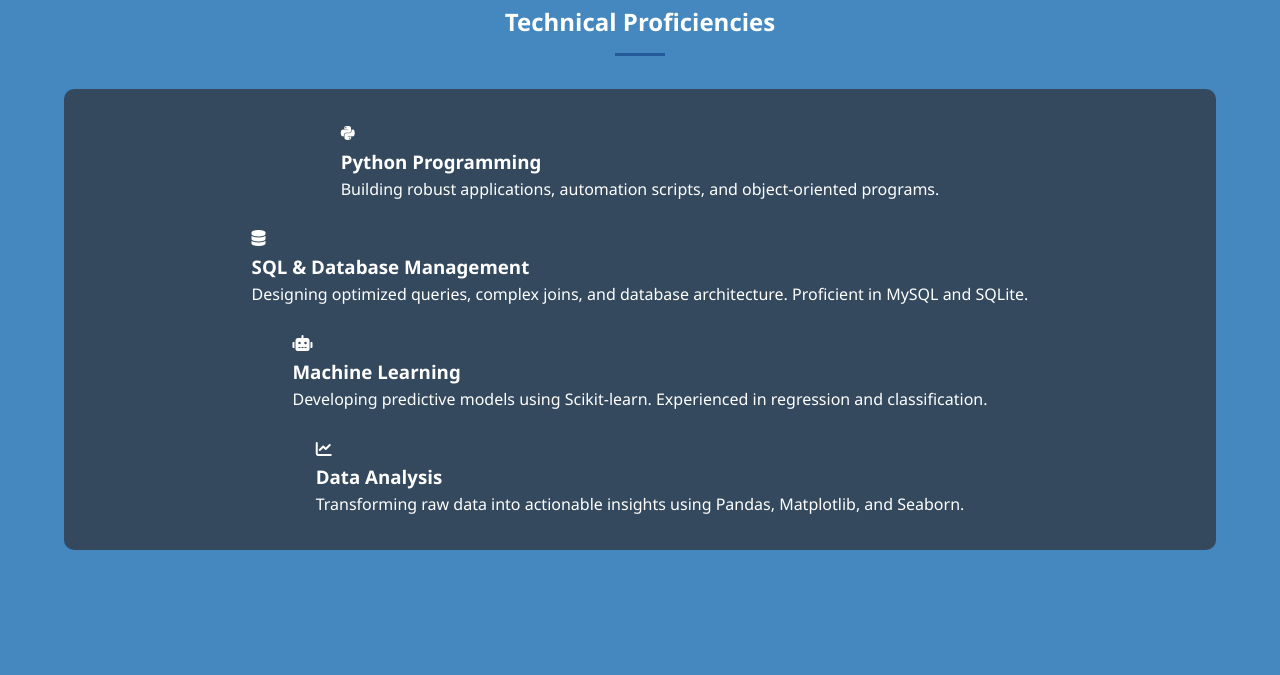
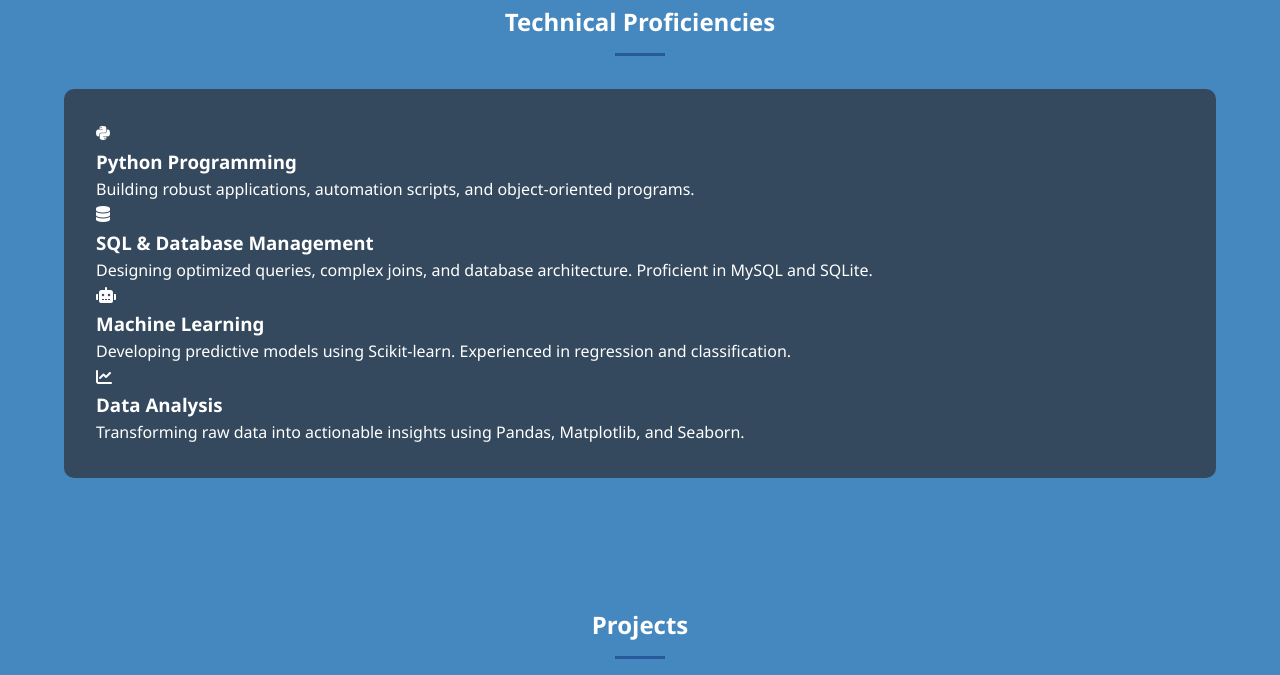
Before and after one commit to AhmedMohamady1/AhmedMohamady1.github.io, a plain HTML site: page index.html in a window 1280 px wide. Shown: the part 880-1555 px from the top of the page. Drawn offline with Linux system fonts and the light colour scheme.

Commit message:
Update index.html

```diff
--- a/index.html
+++ b/index.html
@@ -249,8 +249,6 @@
         <h2 class="section-title">Technical Proficiencies</h2>
         <div class="card-container">
             <div class="card">
-                <div class="skills-container">
-                    <div class="skill-card">
                         <div class="skill-icon">
                             <i class="fab fa-python"></i>
                         </div>
@@ -258,9 +256,7 @@
                         <p class="skill-description">
                             Building robust applications, automation scripts, and object-oriented programs.
                         </p>
-                    </div>
 
-                    <div class="skill-card">
                         <div class="skill-icon">
                             <i class="fas fa-database"></i>
                         </div>
@@ -268,9 +264,7 @@
                         <p class="skill-description">
                             Designing optimized queries, complex joins, and database architecture. Proficient in MySQL and SQLite.
                         </p>
-                    </div>
 
-                    <div class="skill-card">
                         <div class="skill-icon">
                             <i class="fas fa-robot"></i>
                         </div>
@@ -278,9 +272,7 @@
                         <p class="skill-description">
                             Developing predictive models using Scikit-learn. Experienced in regression and classification.
                         </p>
-                    </div>
 
-                    <div class="skill-card">
                         <div class="skill-icon">
                             <i class="fas fa-chart-line"></i>
                         </div>
@@ -288,7 +280,6 @@
                         <p class="skill-description">
                             Transforming raw data into actionable insights using Pandas, Matplotlib, and Seaborn.
                         </p>
-                    </div>
                 </div>
             </div>
         </div>
```
